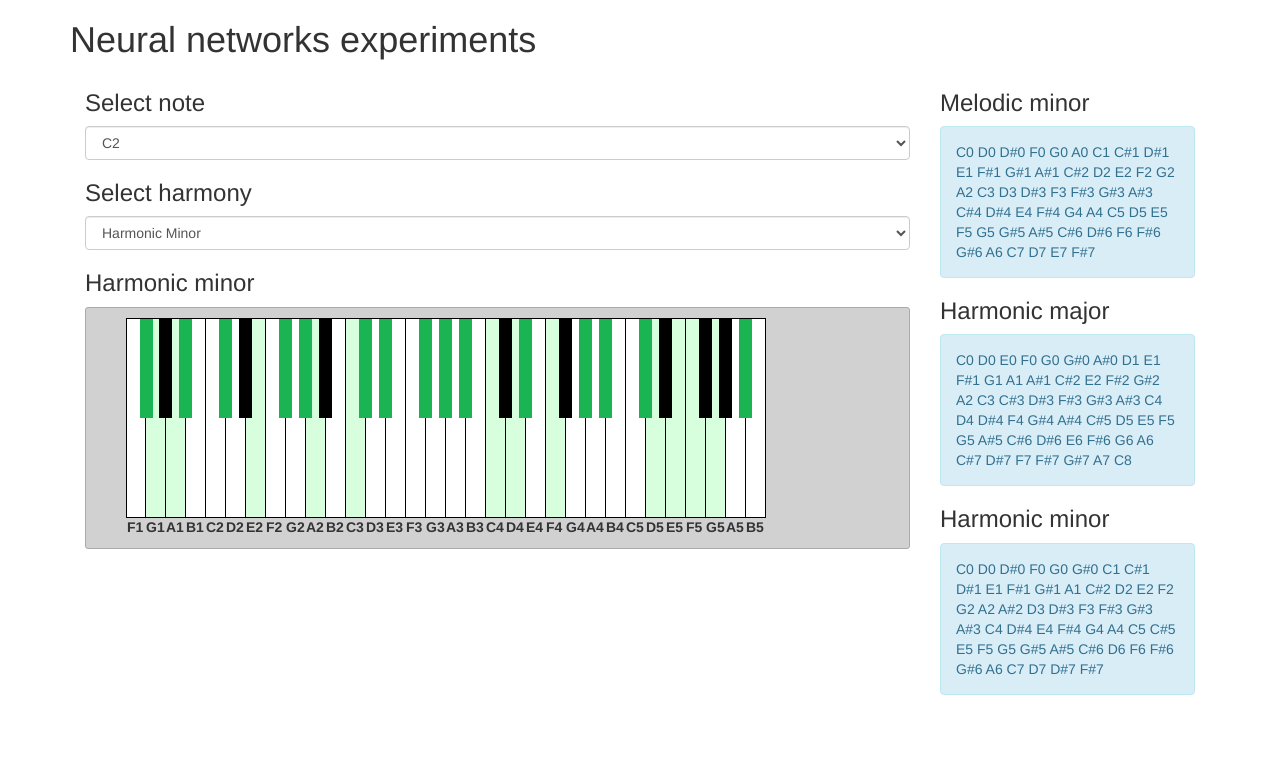
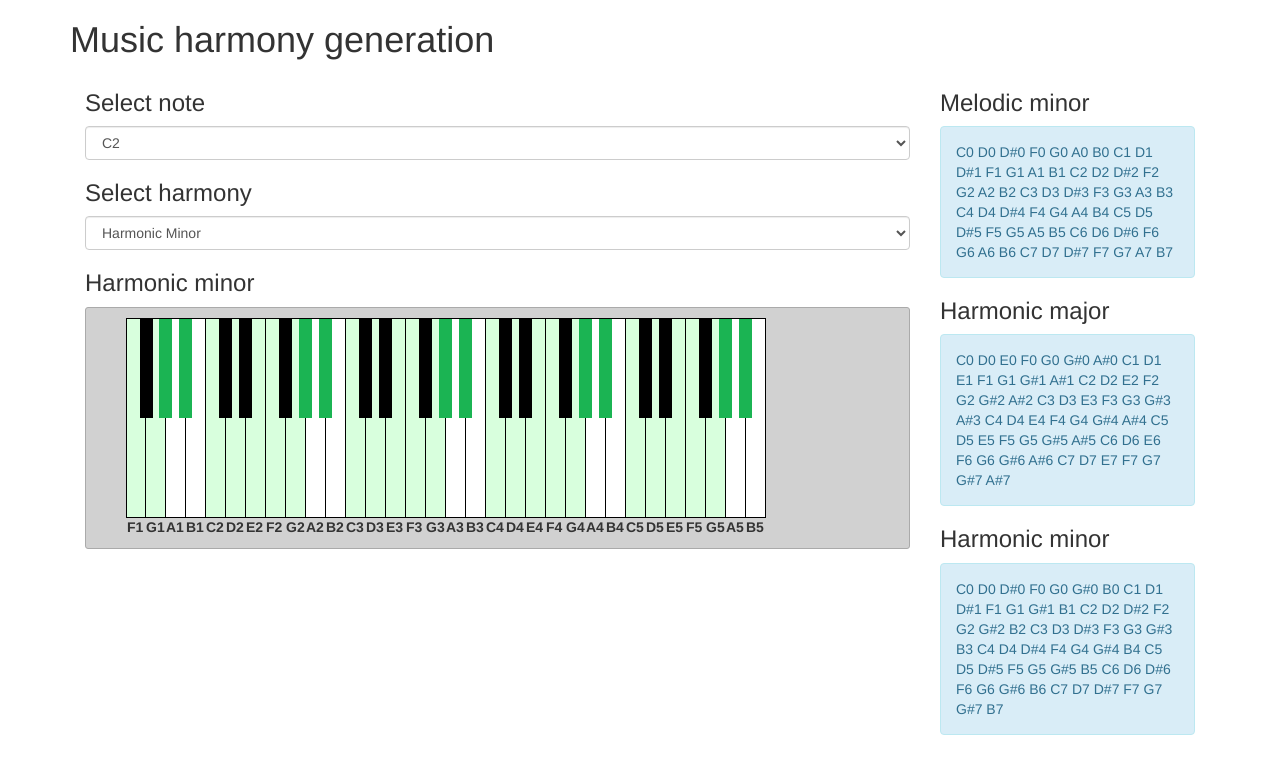
Before and after one commit to ensaier/chicken.js, a website: page application/index.html in a window 1280 px wide. Drawn offline with Linux system fonts and the light colour scheme.

Commit message:
Fixed note generation algorithm

```diff
--- a/application/index.html
+++ b/application/index.html
@@ -2,7 +2,7 @@
 <html lang="en">
 <head>
 	<meta charset="UTF-8">
-	<title>Neural network experiments</title>
+	<title>Music harmony generation</title>
 	<link rel="stylesheet" href="vendor/css/bootstrap.min.css">
 	<link rel="stylesheet" href="assets/css/piano.css">
 	<script src="vendor/js/synaptic.min.js"></script>
@@ -10,7 +10,7 @@
 <body>
 	<div class="row">
 		<div class="container">
-			<h1>Neural networks experiments</h1>
+			<h1>Music harmony generation</h1>
 			<div id="manager" class="col-md-9">
 				<h3>Select note</h3>
 				<select id="note-picker" class="form-control"></select>
--- a/application/js/Entities/Note.js
+++ b/application/js/Entities/Note.js
@@ -36,7 +36,8 @@ var Note = (function() {
 				minor: [2, 1, 2, 2, 1, 3, 1]
 			},
 			natural: {
-				minor: [2, 1, 2, 2, 1, 2, 2]
+				minor: [2, 1, 2, 2, 1, 2, 2],
+				ionical: [2, 2, 1, 2, 2, 2, 1]
 			}
 		},
 		harmony: [],
@@ -56,9 +57,9 @@ var Note = (function() {
 
 			for (var i = 0; i < 7; i) {
 				this.harmonies[type][harmony].forEach(function(halftones){
-					if (position >= (this.notes.length - 1)) {
+					if (position > (this.notes.length - 1)) {
 						i++;
-						position -= (this.notes.length - 1);
+						position = 0;
 					}
 					line.push({
 						note: this.notes[position],
```
